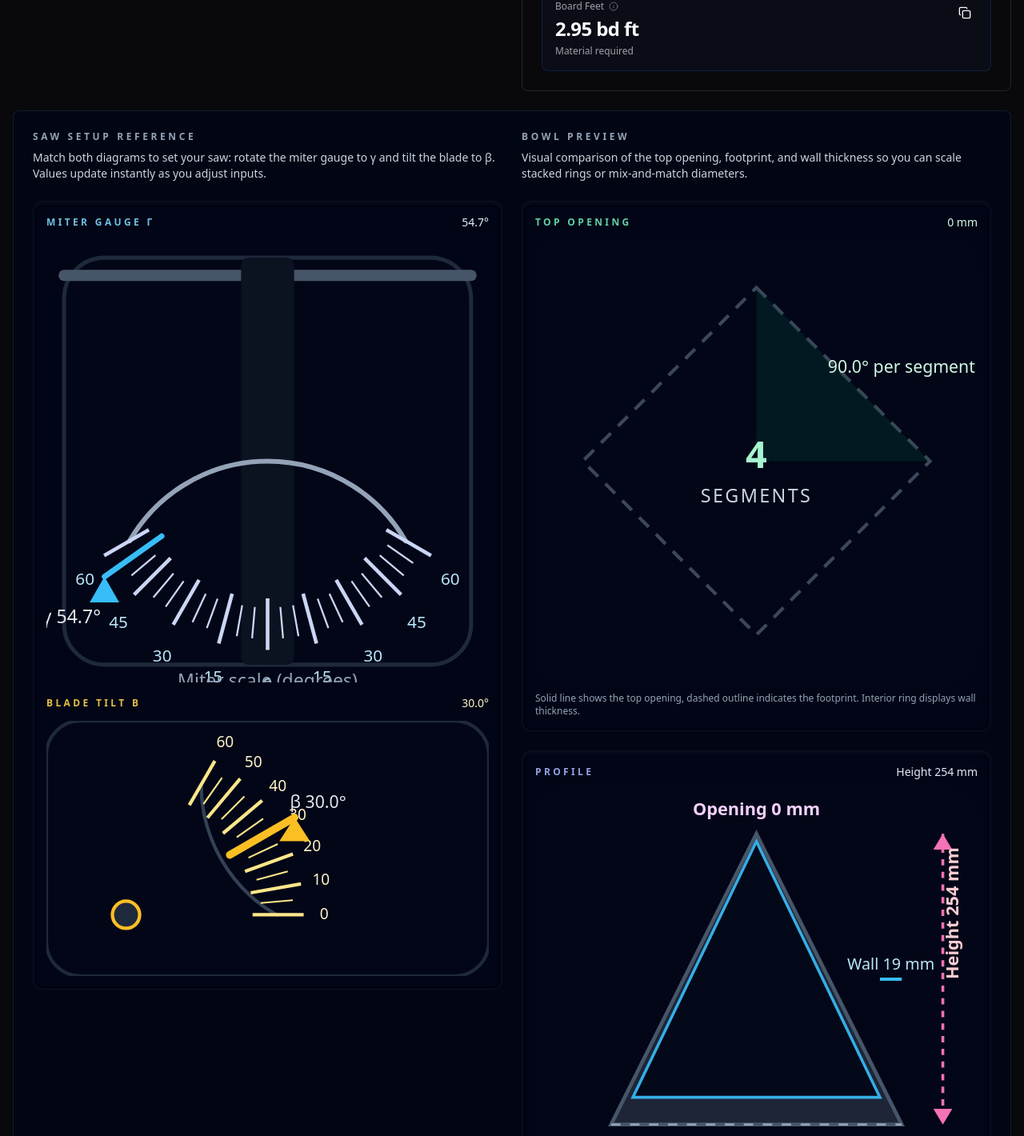
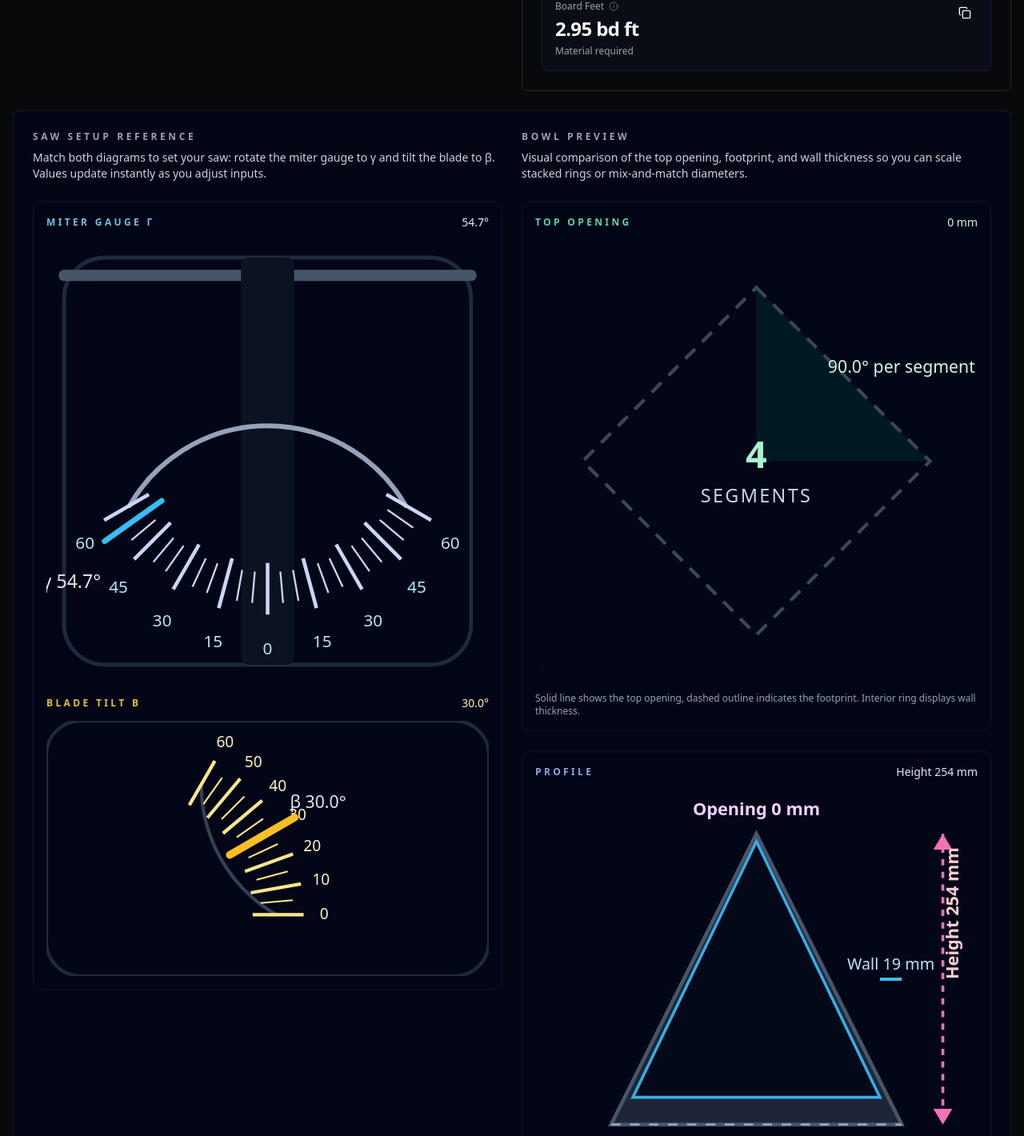
Before and after one commit to yeutterg/compound-miter-calculator, a Next.js app: page / in a window 1280 px wide. Shown: the part 1168-2588 px from the top of the page at 80% size. Built offline with nearby package versions, Linux system fonts and the light colour scheme.

Commit message:
improve blade tilt and miter gauge display

```diff
--- a/components/panels/Visualization3D.tsx
+++ b/components/panels/Visualization3D.tsx
@@ -92,12 +92,14 @@ function SawSetupDiagram({ miterGauge, bladeTilt }: { miterGauge: number; bladeT
   const clampedGauge = Math.max(-gaugeSpan, Math.min(gaugeSpan, miterGauge));
   const throatWidth = topSize * 0.12;
   const fenceY = topCenter - topSize * 0.42;
-  const gaugeArc = describeArc(topCenter, topCenter, gaugeRadius, baseAngle - gaugeSpan, baseAngle + gaugeSpan);
+  const gaugeCenterX = topCenter;
+  const gaugeCenterY = topCenter - topSize * 0.08;
+  const gaugeArc = describeArc(gaugeCenterX, gaugeCenterY, gaugeRadius, baseAngle - gaugeSpan, baseAngle + gaugeSpan);
   const gaugeTicks = Array.from({ length: (gaugeSpan * 2) / 5 + 1 }, (_, idx) => -gaugeSpan + idx * 5);
   const pointerAngle = baseAngle + clampedGauge;
-  const gaugePointerInner = polarToCartesian(topCenter, topCenter, gaugeRadius - 16, pointerAngle);
-  const gaugePointerOuter = polarToCartesian(topCenter, topCenter, gaugeRadius + 22, pointerAngle);
-  const pointerLabel = polarToCartesian(topCenter, topCenter, gaugeRadius + 44, pointerAngle);
+  const gaugePointerInner = polarToCartesian(gaugeCenterX, gaugeCenterY, gaugeRadius - 16, pointerAngle);
+  const gaugePointerOuter = polarToCartesian(gaugeCenterX, gaugeCenterY, gaugeRadius + 22, pointerAngle);
+  const pointerLabel = polarToCartesian(gaugeCenterX, gaugeCenterY, gaugeRadius + 44, pointerAngle);
 
   const bevelWidth = 260;
   const bevelHeight = 150;
@@ -127,9 +129,9 @@ function SawSetupDiagram({ miterGauge, bladeTilt }: { miterGauge: number; bladeT
           {gaugeTicks.map((tickAngle) => {
             const actualAngle = baseAngle + tickAngle;
             const isMajor = tickAngle % 15 === 0;
-            const inner = polarToCartesian(topCenter, topCenter, gaugeRadius - (isMajor ? 12 : 7), actualAngle);
-            const outer = polarToCartesian(topCenter, topCenter, gaugeRadius + (isMajor ? 16 : 10), actualAngle);
-            const labelPos = polarToCartesian(topCenter, topCenter, gaugeRadius + 28, actualAngle);
+            const inner = polarToCartesian(gaugeCenterX, gaugeCenterY, gaugeRadius - (isMajor ? 12 : 7), actualAngle);
+            const outer = polarToCartesian(gaugeCenterX, gaugeCenterY, gaugeRadius + (isMajor ? 16 : 10), actualAngle);
+            const labelPos = polarToCartesian(gaugeCenterX, gaugeCenterY, gaugeRadius + 28, actualAngle);
             return (
               <g key={`tick-${tickAngle}`}>
                 <line x1={inner.x} y1={inner.y} x2={outer.x} y2={outer.y} stroke="#cbd5f5" strokeWidth={isMajor ? 2 : 1} />
@@ -142,15 +144,8 @@ function SawSetupDiagram({ miterGauge, bladeTilt }: { miterGauge: number; bladeT
             );
           })}
           <line x1={gaugePointerInner.x} y1={gaugePointerInner.y} x2={gaugePointerOuter.x} y2={gaugePointerOuter.y} stroke="#38bdf8" strokeWidth={3} strokeLinecap="round" />
-          <polygon
-            points={`${gaugePointerOuter.x.toFixed(1)},${gaugePointerOuter.y.toFixed(1)} ${(gaugePointerOuter.x + 8).toFixed(1)},${(gaugePointerOuter.y + 14).toFixed(1)} ${(gaugePointerOuter.x - 8).toFixed(1)},${(gaugePointerOuter.y + 14).toFixed(1)}`}
-            fill="#38bdf8"
-          />
           <text x={pointerLabel.x} y={pointerLabel.y + 4} textAnchor="middle" className="text-[10px] fill-slate-200" dominantBaseline="hanging">
             γ {clampedGauge.toFixed(1)}°
-          </text>
-          <text x={topCenter} y={topCenter + gaugeRadius + 36} textAnchor="middle" className="text-[10px] fill-slate-400">
-            Miter scale (degrees)
           </text>
         </svg>
       </div>
@@ -181,14 +176,9 @@ function SawSetupDiagram({ miterGauge, bladeTilt }: { miterGauge: number; bladeT
             );
           })}
           <line x1={bevelPointerInner.x} y1={bevelPointerInner.y} x2={bevelPointerOuter.x} y2={bevelPointerOuter.y} stroke="#fbbf24" strokeWidth={4.5} strokeLinecap="round" />
-          <polygon
-            points={`${bevelPointerOuter.x.toFixed(1)},${bevelPointerOuter.y.toFixed(1)} ${(bevelPointerOuter.x - 9).toFixed(1)},${(bevelPointerOuter.y + 14).toFixed(1)} ${(bevelPointerOuter.x + 9).toFixed(1)},${(bevelPointerOuter.y + 14).toFixed(1)}`}
-            fill="#fbbf24"
-          />
           <text x={bevelLabel.x} y={bevelLabel.y} className="text-[10px] fill-slate-200" textAnchor="middle" dominantBaseline="middle">
             β {clampedTilt.toFixed(1)}°
           </text>
-          <circle cx={pivotX} cy={pivotY} r={8} fill="#1e293b" stroke="#fbbf24" strokeWidth={2} />
         </svg>
       </div>
     </div>
```
